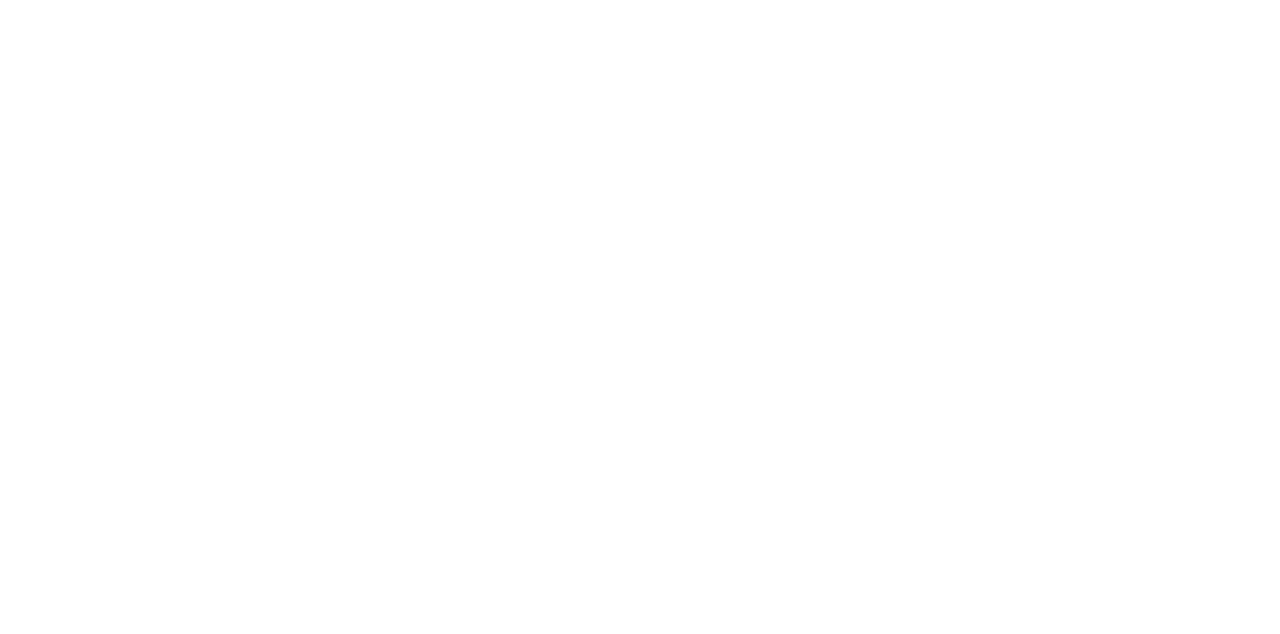
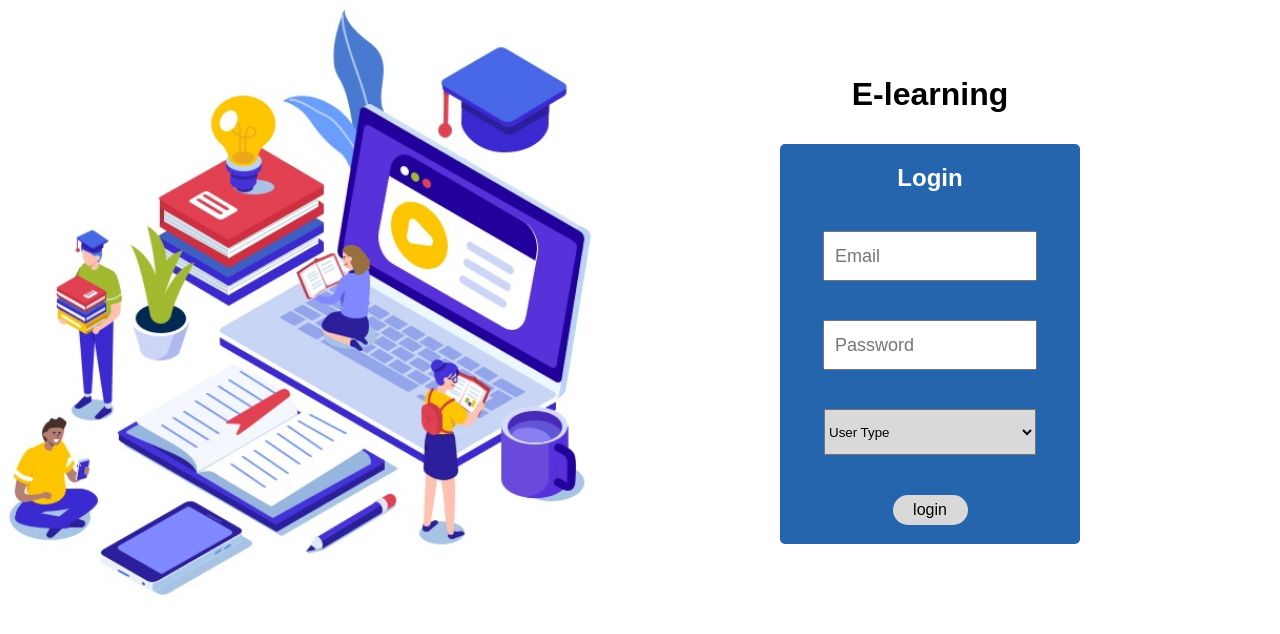
Before and after one commit to khaled-bissani/elearning-website, a React (Create React App) app in the folder frontend/: page /a-courses in a window 1280 px wide. Shown: the top 634 px of the page. Built offline with nearby package versions, Linux system fonts and the light colour scheme.

Commit message:
Frontend <> App file: adding the login page component when the website runs

```diff
--- a/frontend/src/App.js
+++ b/frontend/src/App.js
@@ -1,9 +1,10 @@
-import logo from './logo.svg';
 import './App.css';
+import LoginPage from './components/login/LoginPage';
 
 function App() {
   return (
-    <div className="App">
+    <div className='App'>
+      <LoginPage/>
     </div>
   );
 }
```
